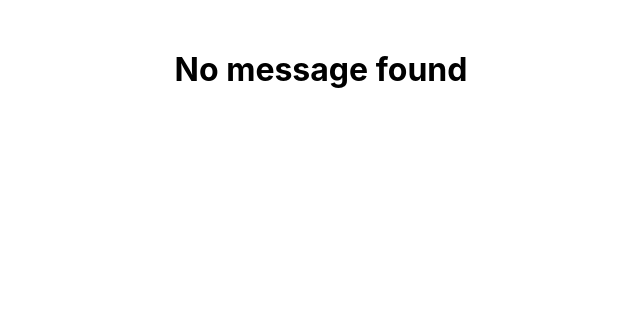
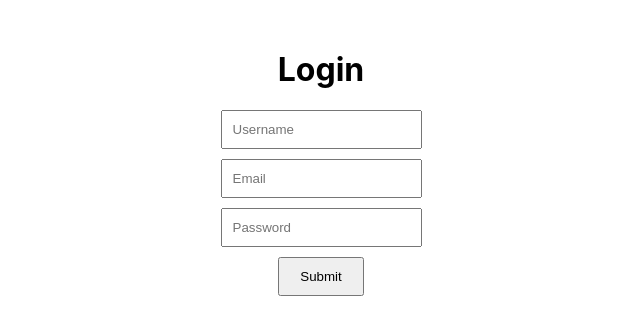
Before and after one commit to rahulpihub/Hospital-Management-System, a React (Create React App) app in the folder frontend/: page / in a window 1280 px wide. Shown: the top 334 px of the page, without its empty margins (319-959 px from the left). Built offline with nearby package versions, Linux system fonts and the light colour scheme.

Commit message:
the user req is storing

```diff
--- a/frontend/src/App.js
+++ b/frontend/src/App.js
@@ -1,28 +1,83 @@
-import React, { useEffect, useState } from 'react';
+import React, { useState } from 'react';
 import axios from 'axios';
 
-function App() {
-  const [message, setMessage] = useState('Loading...');
-  const [error, setError] = useState(null);
+function Login() {
+  const [formData, setFormData] = useState({ username: '', email: '', password: '' });
+  const [message, setMessage] = useState('');
+  const [error, setError] = useState('');
 
-  useEffect(() => {
-    // Fetch data from the Django backend
-    axios.get('http://127.0.0.1:8000') // Make sure this is correct and the Django server is running
-      .then((response) => {
-        setMessage(response.data.message || 'No message found'); // If response doesn't have a message field
-      })
-      .catch((error) => {
-        setError('Error fetching data from the server');
-        console.error('Error:', error); // Log error to the console for debugging
-      });
-  }, []);
+  const validateEmail = (email) => /^[a-zA-Z0-9._%+-]+@gmail\.com$/.test(email);
+  const validatePassword = (password) =>
+    /^(?=.*[a-z])(?=.*[A-Z])(?=.*\d)(?=.*[@$!%*?&])[A-Za-z\d@$!%*?&]{8,}$/.test(password);
+
+  const handleInputChange = (e) => {
+    const { name, value } = e.target;
+    setFormData({ ...formData, [name]: value });
+  };
+
+  const handleSubmit = async (e) => {
+    e.preventDefault();
+    const { username, email, password } = formData;
+
+    if (!username || !email || !password) {
+      setError('All fields are required');
+      return;
+    }
+
+    if (!validateEmail(email)) {
+      setError('Email must be a valid @gmail.com address');
+      return;
+    }
+
+    if (!validatePassword(password)) {
+      setError('Password must be at least 8 characters long, include uppercase, lowercase, number, and special character');
+      return;
+    }
+
+    try {
+      const response = await axios.post('http://127.0.0.1:8000/api/login', formData);
+      setMessage(response.data.message);
+      setError('');
+    } catch (err) {
+      setError('Failed to submit data. Please try again.');
+      console.error(err);
+    }
+  };
 
   return (
-    <div style={{ textAlign: 'center', marginTop: '50px' }}>
-      <h1>{error ? error : message}</h1>
-      {/* If there's an error, display the error message, otherwise show the message */}
+    <div style={{ marginTop: '50px', textAlign: 'center' }}>
+      <h1>Login</h1>
+      <form onSubmit={handleSubmit}>
+        <input
+          type="text"
+          name="username"
+          placeholder="Username"
+          value={formData.username}
+          onChange={handleInputChange}
+          style={{ display: 'block', margin: '10px auto', padding: '10px' }}
+        />
+        <input
+          type="email"
+          name="email"
+          placeholder="Email"
+          value={formData.email}
+          onChange={handleInputChange}
+          style={{ display: 'block', margin: '10px auto', padding: '10px' }}
+        />
+        <input
+          type="password"
+          name="password"
+          placeholder="Password"
+          value={formData.password}
+          onChange={handleInputChange}
+          style={{ display: 'block', margin: '10px auto', padding: '10px' }}
+        />
+        <button type="submit" style={{ padding: '10px 20px' }}>Submit</button>
+      </form>
+      {message && <p style={{ color: 'green' }}>{message}</p>}
+      {error && <p style={{ color: 'red' }}>{error}</p>}
     </div>
   );
 }
 
-export default App;
+export default Login;
```
Also changed, not shown: 2 other files (tests, documents, lock files or other folders).
